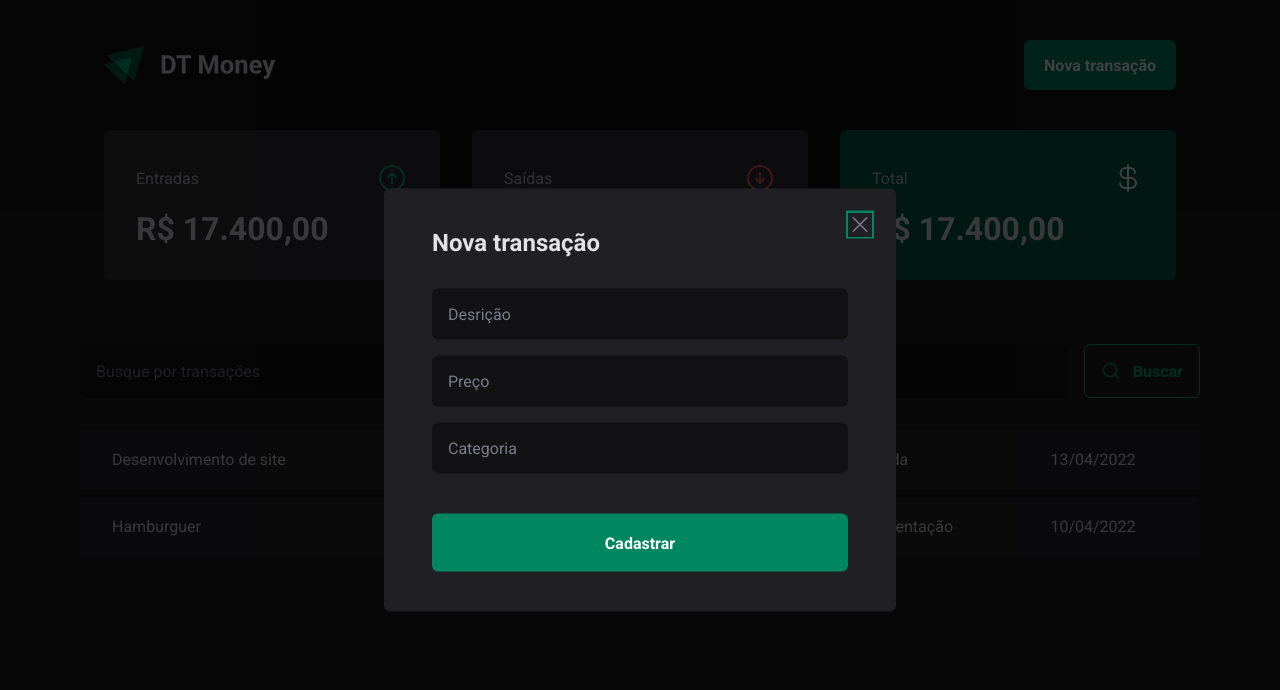
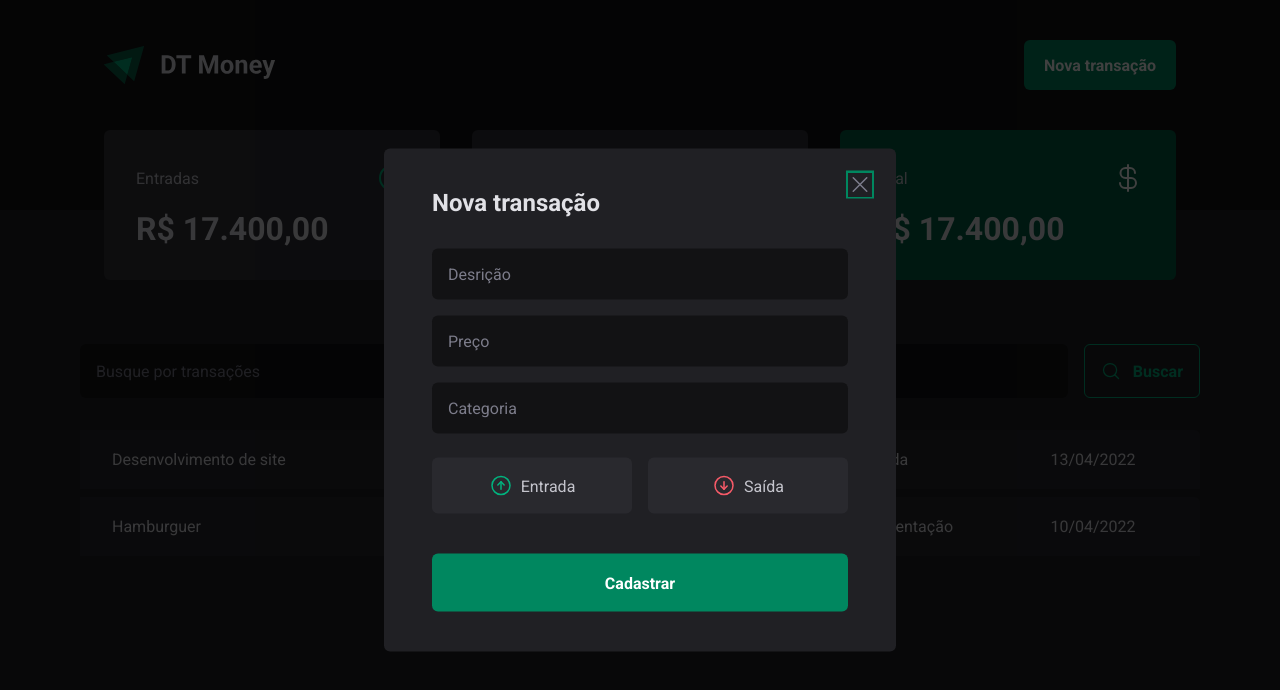
Before and after one commit to jonierthal/dt-money-web, a React (Vite) app: page / in a window 1280 px wide. Both pictures are taken after a click on the button "Nova transação". Shown: the top 690 px of the page. Built offline with nearby package versions, Linux system fonts and the light colour scheme.

Commit message:
Botões de entrada e saída

```diff
--- a/src/components/NewTransactionModal/index.tsx
+++ b/src/components/NewTransactionModal/index.tsx
@@ -1,6 +1,6 @@
 import * as Dialog from '@radix-ui/react-dialog';
-import { X } from 'phosphor-react';
-import { CloseButton, Content, Overlay } from './styles';
+import { ArrowCircleDown, ArrowCircleUp, X } from 'phosphor-react';
+import { CloseButton, Content, Overlay, TransactionType, TransactionTypeButton } from './styles';
 
 export function NewTransactionModal() {
     return (
@@ -19,6 +19,18 @@
                     <input type="number" placeholder="Preço" required />
                     <input type="number" placeholder="Categoria" required />
 
+                    <TransactionType>
+                        <TransactionTypeButton variant='income'>
+                            <ArrowCircleUp size={24}/>
+                            Entrada
+                        </TransactionTypeButton>
+
+                        <TransactionTypeButton variant='outcome'>
+                            <ArrowCircleDown size={24}/>
+                            Saída
+                        </TransactionTypeButton>
+                    </TransactionType>
+
                     <button type="submit">
                         Cadastrar
                     </button>
--- a/src/components/NewTransactionModal/styles.ts
+++ b/src/components/NewTransactionModal/styles.ts
@@ -69,3 +69,33 @@
     cursor: pointer;
     color: ${props => props.theme['gray-500']};
 `;
+
+export const TransactionType = styled.div`
+    display: grid;
+    grid-template-columns: repeat(2, 1fr);
+    gap: 1rem;
+    margin-top: 0.5rem;
+`;
+
+interface TransactionTypeButtonProps {
+    variant: 'income' | 'outcome';
+}
+
+export const TransactionTypeButton = styled.button<TransactionTypeButtonProps>`
+    background: ${props => props.theme['gray-700']};
+    padding: 1rem;
+    display: flex;
+    align-items: center;
+    justify-content: center;
+    gap: 0.5rem;
+    border-radius: 6px;
+    cursor: pointer;
+    border: 0;
+    color: ${props => props.theme['gray-300']};
+
+    svg {
+        color: ${props => props.variant === 'income'
+        ? props.theme['green-300']
+        : props.theme['red-300']}
+    }
+`;
```
